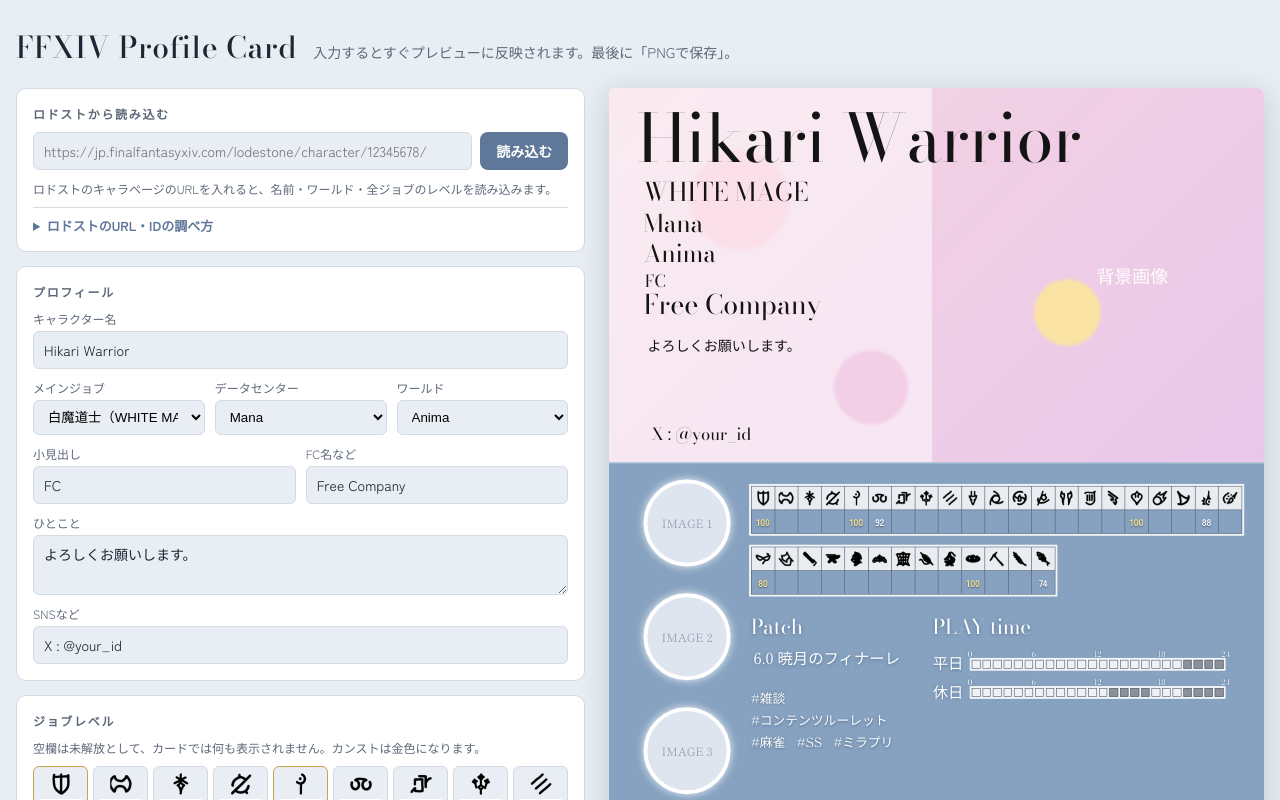
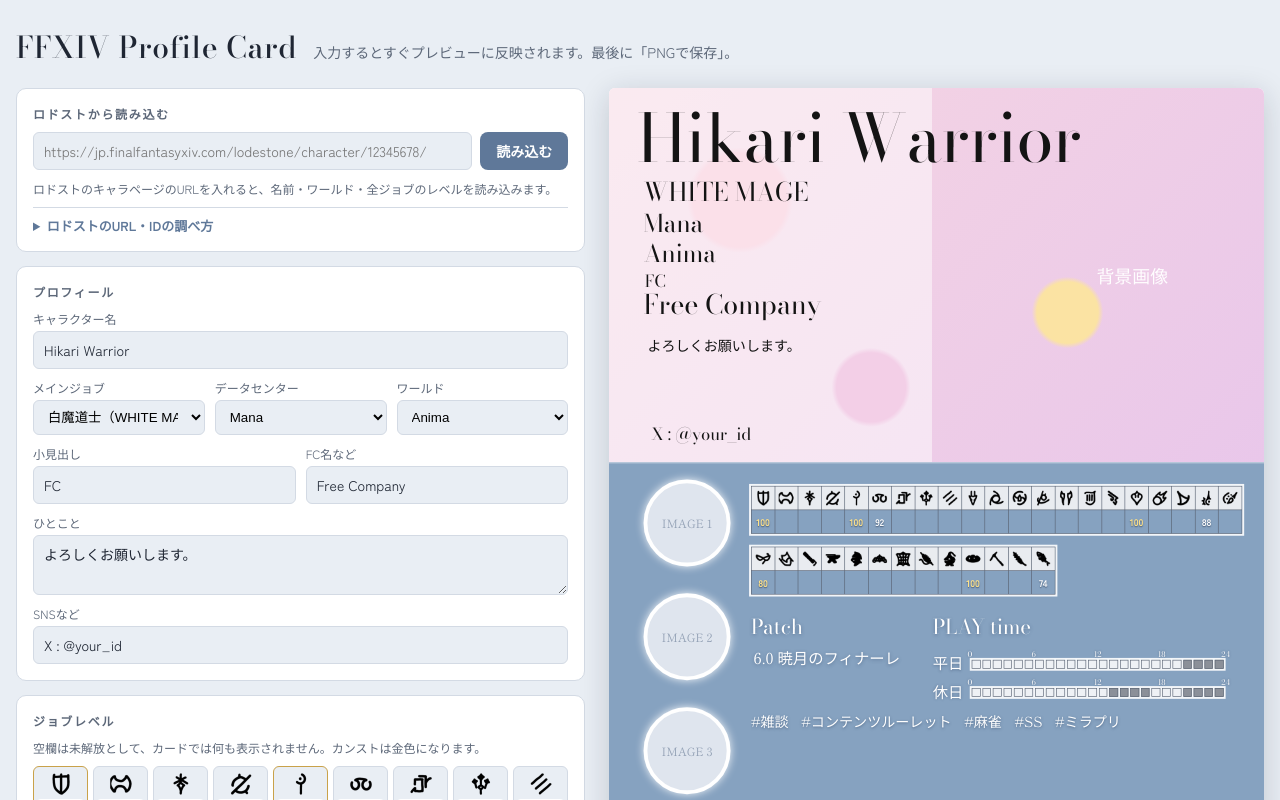
Before and after one commit to akirou0621-stack/ff14-, a Next.js app: page / in a window 1280 px wide. Shown: the top 800 px of the page. Built offline with nearby package versions, Linux system fonts and the light colour scheme.

Commit message:
Add files via upload

```diff
--- a/app/globals.css
+++ b/app/globals.css
@@ -345,7 +345,7 @@
 .card-veil { position: absolute; top: 0; left: 0; width: 505px; height: 585px; }
 
 .card-text { position: absolute; top: 24px; left: 44px; right: 40px; line-height: 1.12; }
-.c-name { white-space: nowrap; line-height: 1.05; margin-bottom: 8px; }
+.c-name { white-space: nowrap; overflow: hidden; line-height: 1.05; margin-bottom: 8px; font-size: 104px; }
 .c-job { font-size: 40px; margin-left: 10px; }
 .c-dc { font-size: 38px; margin-left: 10px; margin-top: 4px; }
 .c-fclabel { font-size: 26px; margin-left: 12px; margin-top: 8px; }
@@ -410,7 +410,21 @@
 .c-label { font-size: 32px; color: #fff; text-shadow: 0 1px 6px rgba(40, 60, 90, 0.45); }
 .c-patch { width: 270px; }
 .c-patch-value { font-family: var(--mincho); color: #fff; font-size: 24px; margin: 6px 0 0 4px; text-shadow: 0 1px 6px rgba(40, 60, 90, 0.45); }
-.c-tags { margin-top: 30px; display: flex; flex-wrap: wrap; gap: 6px 18px; font-family: var(--mincho); font-size: 20px; color: #fff; text-shadow: 0 1px 4px rgba(40, 60, 90, 0.5); max-width: 330px; }
+.c-tags {
+  /* 収まらないときは文字が小さくなる（useFitText） */
+  width: 740px;
+  height: 128px;
+  overflow: hidden;
+  align-content: flex-start;
+  display: flex;
+  flex-wrap: wrap;
+  gap: 0.35em 0.9em;
+  font-family: var(--mincho);
+  font-size: 22px;
+  line-height: 1.3;
+  color: #fff;
+  text-shadow: 0 1px 4px rgba(40, 60, 90, 0.5);
+}
 
 .c-time { flex: 1; }
 .c-hour-row { display: flex; align-items: flex-end; gap: 10px; margin-top: 8px; }
--- a/app/page.tsx
+++ b/app/page.tsx
@@ -567,9 +567,12 @@
 };
 
 const Card = forwardRef<HTMLDivElement, CardProps>(function Card({ profile, levels, weekday, holiday, images, look }, ref) {
-  // 名前が長いときは自動で文字を小さくする（だいたい 0.5文字幅 × 文字数 が 940px に収まるように）
-  const nameSize = Math.min(104, Math.floor(1880 / Math.max(profile.characterName.length, 1)));
   const tags = profile.hashtags.split(/\s+/).filter(Boolean);
+
+  // はみ出すときだけ文字を小さくする
+  // 名前：1行で横幅に収まるまで／ハッシュタグ：決まった高さに収まるまで
+  const nameRef = useFitText<HTMLDivElement>(profile.characterName, 104, 28, (el) => el.scrollWidth > el.clientWidth);
+  const tagsRef = useFitText<HTMLDivElement>(profile.hashtags, 22, 10, (el) => el.scrollHeight > el.clientHeight);
 
   return (
     <div ref={ref} className="card" style={{ '--base': look.base } as React.CSSProperties}>
@@ -585,7 +588,7 @@
         )}
         <div className="card-veil" style={{ background: `rgba(255,255,255,${look.veil})` }} />
         <div className="card-text">
-          <div className="c-name" style={{ fontSize: nameSize }}>{profile.characterName}</div>
+          <div className="c-name" ref={nameRef}>{profile.characterName}</div>
           <div className="c-job">{profile.mainJob}</div>
           <div className="c-dc">{profile.datacenter}</div>
           <div className="c-dc">{profile.world}</div>
@@ -613,15 +616,16 @@
             <div className="c-patch">
               <div className="c-label">Patch</div>
               <div className="c-patch-value">{profile.patch}</div>
-              <div className="c-tags">
-                {tags.map((t, i) => <span key={`${t}-${i}`}>{t.startsWith('#') ? t : `#${t}`}</span>)}
-              </div>
             </div>
             <div className="c-time">
               <div className="c-label">PLAY time</div>
               <HourBar label="平日" hours={weekday} />
               <HourBar label="休日" hours={holiday} />
             </div>
+          </div>
+
+          <div className="c-tags" ref={tagsRef}>
+            {tags.map((t, i) => <span key={`${t}-${i}`}>{t.startsWith('#') ? t : `#${t}`}</span>)}
           </div>
         </div>
 
@@ -630,6 +634,37 @@
     </div>
   );
 });
+
+/**
+ * 文字がはみ出すあいだ、フォントを1pxずつ小さくする。
+ * text が変わるたび・フォントの読み込みが終わったときに測り直す。
+ */
+function useFitText<T extends HTMLElement>(text: string, max: number, min: number, overflows: (el: T) => boolean) {
+  const ref = useRef<T | null>(null);
+  const check = useRef(overflows);
+  check.current = overflows;
+
+  useLayoutEffect(() => {
+    const fit = () => {
+      const el = ref.current;
+      if (!el) return;
+      let size = max;
+      el.style.fontSize = `${size}px`;
+      while (size > min && check.current(el)) {
+        size -= 1;
+        el.style.fontSize = `${size}px`;
+      }
+    };
+    fit();
+    let alive = true;
+    document.fonts?.ready.then(() => alive && fit());
+    return () => {
+      alive = false;
+    };
+  }, [text, max, min]);
+
+  return ref;
+}
 
 function JobTable({ jobs, levels }: { jobs: JobDef[]; levels: JobLevels }) {
   return (
```
